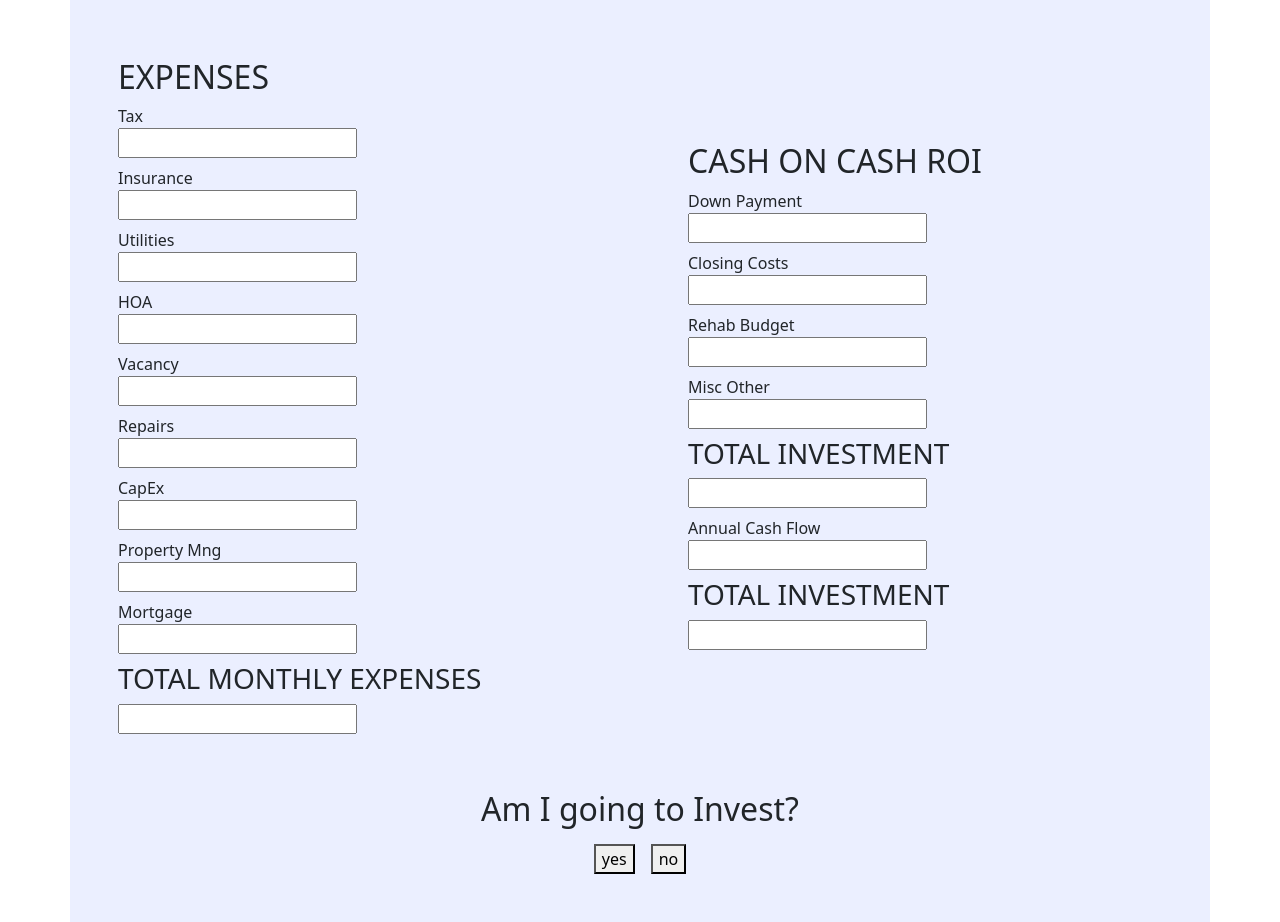
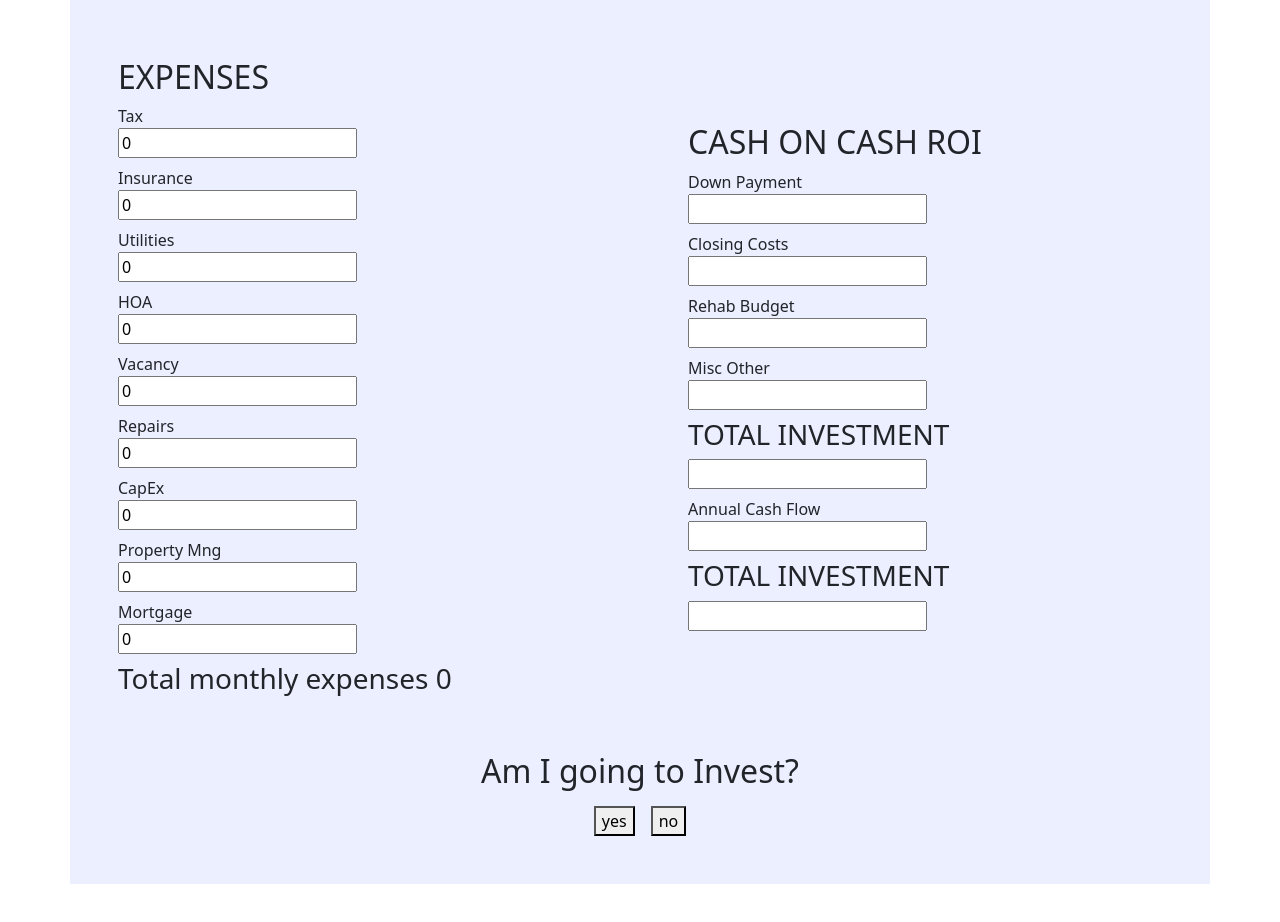
Before and after one commit to maderi21/ROI, a React (Create React App) app in the folder rentals/: page / in a window 1280 px wide. Shown: the part 360-1282 px from the top of the page. After the commit the page ends 1244 px from the top, so only its background shows below. Built offline with nearby package versions, Linux system fonts and the light colour scheme.

Commit message:
Expenses dynamic count

```diff
--- a/rentals/src/components/Expenses.jsx
+++ b/rentals/src/components/Expenses.jsx
@@ -1,6 +1,63 @@
-import React from "react";
+import React, { useState } from "react";
 
 const Expenses = () => {
+  const [tax, setTax] = useState(0);
+  const [insurance, setInsurance] = useState(0);
+  const [utilities, setUtilities] = useState(0);
+  const [hoa, setHoa] = useState(0);
+  const [vacancy, setVacancy] = useState(0);
+  const [repairs, setRepairs] = useState(0);
+  const [capEx, setCapEx] = useState(0);
+  const [propertyMng, setPropertyMng] = useState(0);
+  const [mortgage, setMortgage] = useState(0);
+
+  const handleTax = (e) => {
+    setTax(parseInt(e.target.value));
+  };
+
+  const handleInsurance = (e) => {
+    setInsurance(parseInt(e.target.value));
+  };
+
+  const handleUtilities = (e) => {
+    setUtilities(parseInt(e.target.value));
+  };
+
+  const handleHoa = (e) => {
+    setHoa(parseInt(e.target.value));
+  };
+
+  const handleVacancy = (e) => {
+    setVacancy(parseInt(e.target.value));
+  };
+
+  const handleRepairs = (e) => {
+    setRepairs(parseInt(e.target.value));
+  };
+
+  const handleCapEx = (e) => {
+    setCapEx(parseInt(e.target.value));
+  };
+
+  const handlePropertyMng = (e) => {
+    setPropertyMng(parseInt(e.target.value));
+  };
+
+  const handleMortgage = (e) => {
+    setMortgage(parseInt(e.target.value));
+  };
+
+  const sumExpenses =
+    tax +
+    insurance +
+    utilities +
+    hoa +
+    vacancy +
+    repairs +
+    capEx +
+    propertyMng +
+    mortgage;
+
   return (
     <div>
       <h2>EXPENSES</h2>
@@ -8,63 +65,71 @@ const Expenses = () => {
         <label htmlFor="monthlyRent">Tax</label>
         <input
           type="number"
-          id="monthlyRent"
+          value={tax}
           className="d-flex flex-row mb-2"
+          onChange={handleTax}
         />
       </div>
       <div>
         <label htmlFor="monthlyRent">Insurance</label>
         <input
           type="number"
-          id="monthlyRent"
+          value={insurance}
           className="d-flex flex-row mb-2"
+          onChange={handleInsurance}
         />
       </div>
       <div>
         <label htmlFor="monthlyRent">Utilities</label>
         <input
           type="number"
-          id="monthlyRent"
+          value={utilities}
           className="d-flex flex-row mb-2"
+          onChange={handleUtilities}
         />
       </div>
       <div>
         <label htmlFor="monthlyRent">HOA</label>
         <input
           type="number"
-          id="monthlyRent"
+          value={hoa}
           className="d-flex flex-row mb-2"
+          onChange={handleHoa}
         />
       </div>
       <div>
         <label htmlFor="monthlyRent">Vacancy</label>
         <input
           type="number"
-          id="monthlyRent"
+          value={vacancy}
           className="d-flex flex-row mb-2"
+          onChange={handleVacancy}
         />
       </div>
       <div>
         <label htmlFor="monthlyRent">Repairs</label>
         <input
           type="number"
-          id="monthlyRent"
+          value={repairs}
           className="d-flex flex-row mb-2"
+          onChange={handleRepairs}
         />
       </div>
       <div>
         <label htmlFor="monthlyRent">CapEx</label>
         <input
           type="number"
-          id="monthlyRent"
+          value={capEx}
           className="d-flex flex-row mb-2"
+          onChange={handleCapEx}
         />
       </div>
       <div>
         <label htmlFor="monthlyRent">Property Mng</label>
         <input
           type="number"
-          id="monthlyRent"
+          value={propertyMng}
+          onChange={handlePropertyMng}
           className="d-flex flex-row mb-2"
         />
       </div>
@@ -72,14 +137,14 @@ const Expenses = () => {
         <label htmlFor="monthlyRent">Mortgage</label>
         <input
           type="number"
-          id="monthlyRent"
+          value={mortgage}
+          onChange={handleMortgage}
           className="d-flex flex-row mb-2"
         />
       </div>
       <div>
-        <h3>TOTAL MONTHLY EXPENSES</h3>
+        <h3>Total monthly expenses {sumExpenses}</h3>
       </div>
-      <input type="number" id="monthlyRent" className="d-flex flex-row mb-2" />
     </div>
   );
 };
```
